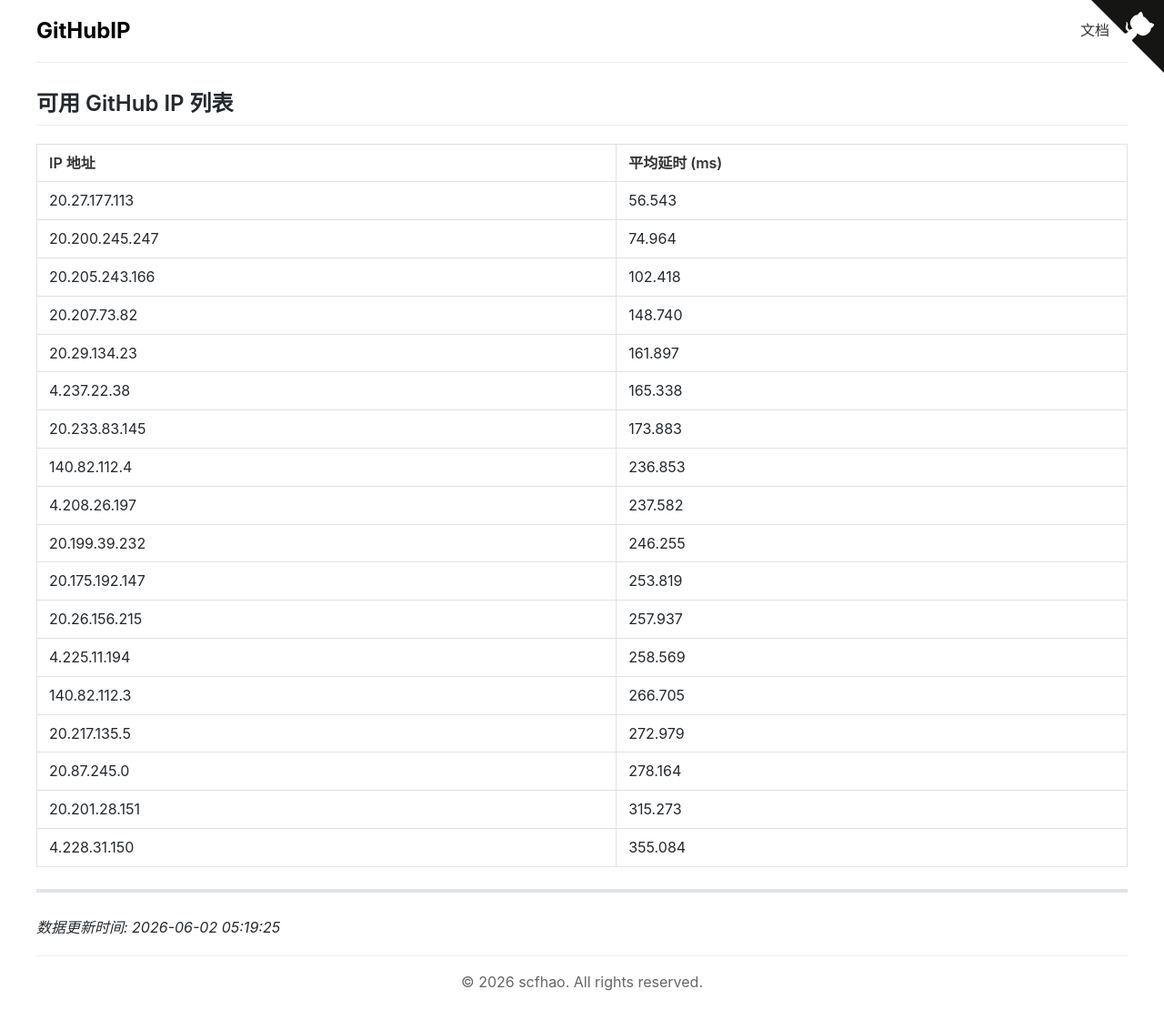
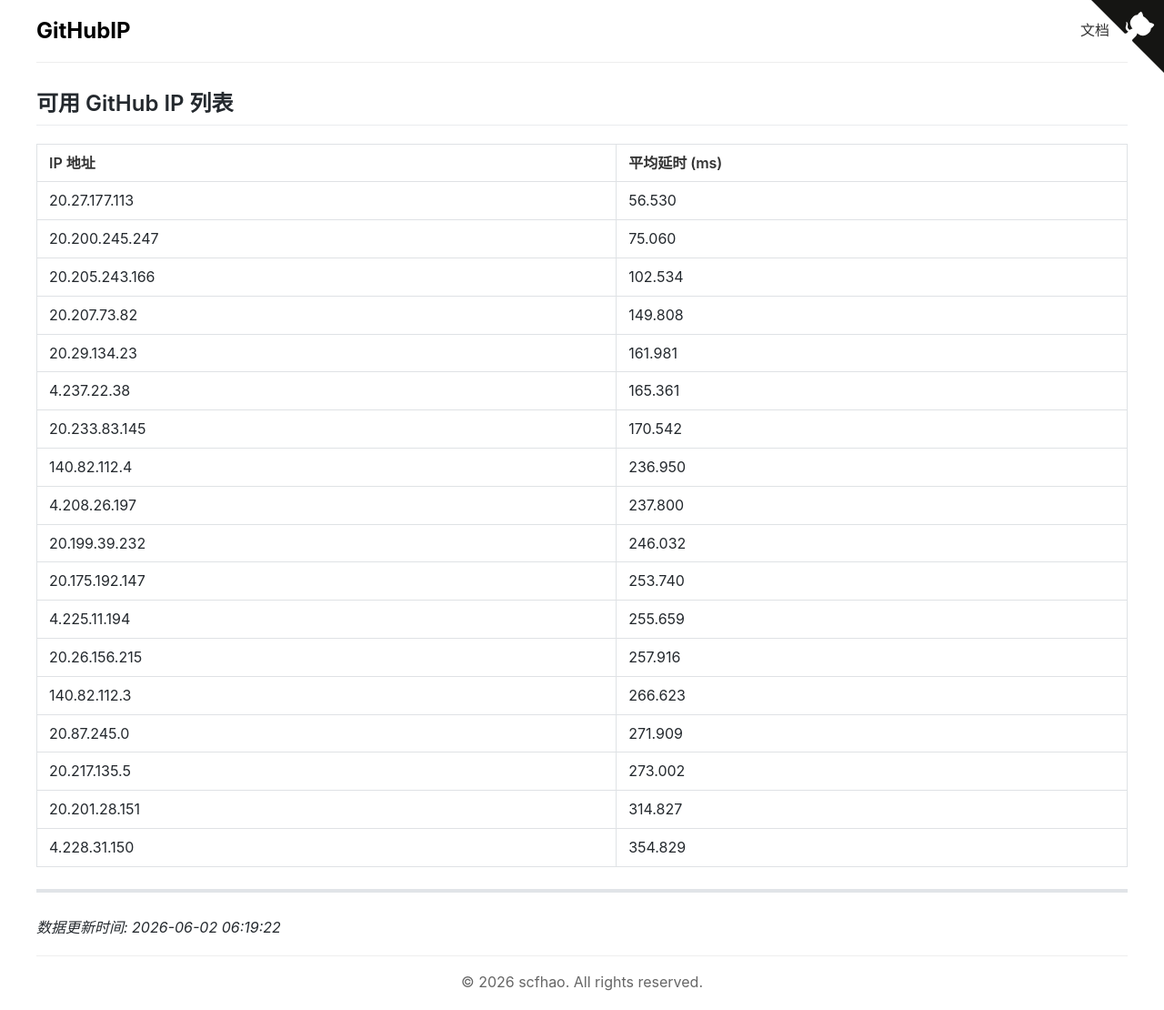
Before and after one commit to scfhao/GitHubIP, a Jekyll site: the page built from index.md, in a window 1280 px wide. Shown: the whole page at 91% size. Built offline with Jekyll 4.4.1, drawn with Linux system fonts in a browser that asks for light colours.

Commit message:
自动脚本执行 - 2026-06-02 06:19:22

```diff
--- a/index.md
+++ b/index.md
@@ -1,32 +1,32 @@
 ---
 layout: home
 title: GitHub IP 列表
-date: 2026-06-02 05:19:25
+date: 2026-06-02 06:19:22
 ---
 
 ## 可用 GitHub IP 列表
 
 | IP 地址 | 平均延时 (ms) |
 |---------|--------------|
-| 20.27.177.113 | 56.543 |
-| 20.200.245.247 | 74.964 |
-| 20.205.243.166 | 102.418 |
-| 20.207.73.82 | 148.740 |
-| 20.29.134.23 | 161.897 |
-| 4.237.22.38 | 165.338 |
-| 20.233.83.145 | 173.883 |
-| 140.82.112.4 | 236.853 |
-| 4.208.26.197 | 237.582 |
-| 20.199.39.232 | 246.255 |
-| 20.175.192.147 | 253.819 |
-| 20.26.156.215 | 257.937 |
-| 4.225.11.194 | 258.569 |
-| 140.82.112.3 | 266.705 |
-| 20.217.135.5 | 272.979 |
-| 20.87.245.0 | 278.164 |
-| 20.201.28.151 | 315.273 |
-| 4.228.31.150 | 355.084 |
+| 20.27.177.113 | 56.530 |
+| 20.200.245.247 | 75.060 |
+| 20.205.243.166 | 102.534 |
+| 20.207.73.82 | 149.808 |
+| 20.29.134.23 | 161.981 |
+| 4.237.22.38 | 165.361 |
+| 20.233.83.145 | 170.542 |
+| 140.82.112.4 | 236.950 |
+| 4.208.26.197 | 237.800 |
+| 20.199.39.232 | 246.032 |
+| 20.175.192.147 | 253.740 |
+| 4.225.11.194 | 255.659 |
+| 20.26.156.215 | 257.916 |
+| 140.82.112.3 | 266.623 |
+| 20.87.245.0 | 271.909 |
+| 20.217.135.5 | 273.002 |
+| 20.201.28.151 | 314.827 |
+| 4.228.31.150 | 354.829 |
 
 ---
 
-*数据更新时间: 2026-06-02 05:19:25*
+*数据更新时间: 2026-06-02 06:19:22*
```
